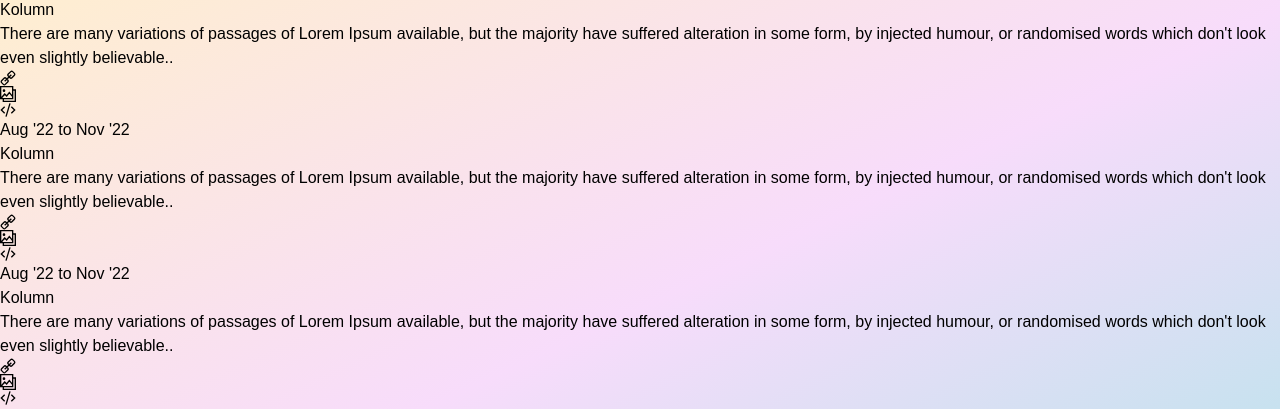
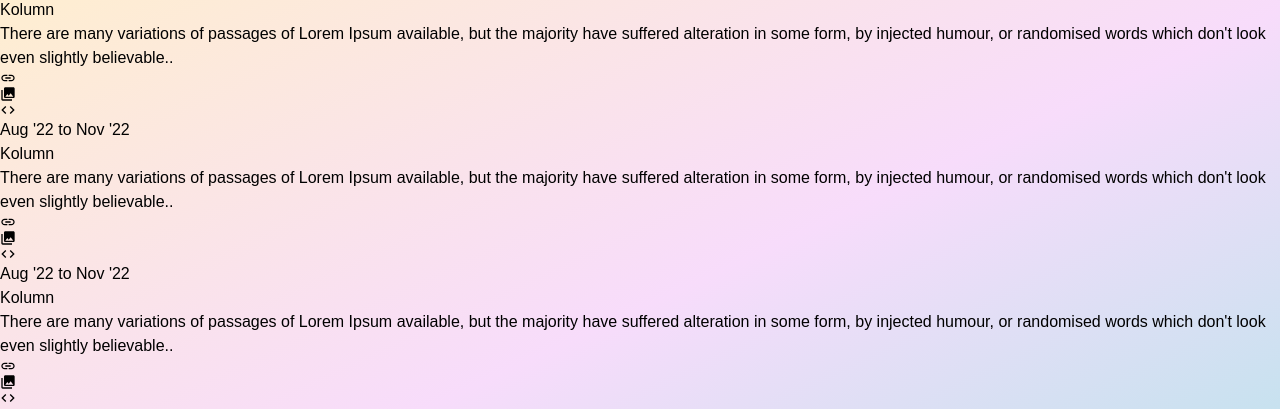
Before and after one commit to rakshit087/rakshit087.github.io, a Next.js app: page / in a window 1280 px wide. Shown: the part 383-792 px from the top of the page. Built offline with nearby package versions, Linux system fonts and the light colour scheme.

Commit message:
Changed icons to Material Design Icons

```diff
--- a/src/components/ProjectCard.tsx
+++ b/src/components/ProjectCard.tsx
@@ -1,4 +1,4 @@
-import { GrLink, GrGallery, GrCode } from 'react-icons/gr';
+import { MdLink, MdPhotoLibrary, MdCode } from 'react-icons/md';
 
 export const ProjectCard = ({}) => {
   return (
@@ -22,14 +22,14 @@ export const ProjectCard = ({}) => {
           <div className="flex mb-4">
             <div>
               <p className="mr-4 text-lg text-gray-700 underline">
-                <GrLink />
+                <MdLink />
               </p>
             </div>
             <p className="mr-4 text-lg text-gray-700 underline">
-              <GrGallery />
+              <MdPhotoLibrary />
             </p>
             <p className="mr-4 text-lg text-gray-700">
-              <GrCode />
+              <MdCode />
             </p>
           </div>
         </div>
```
